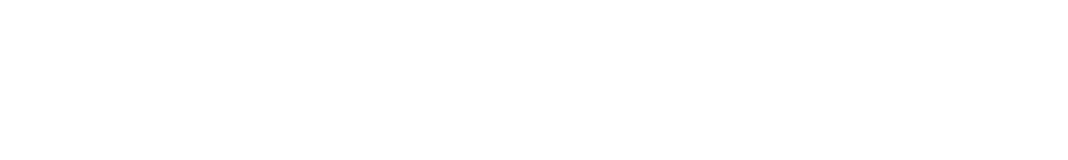
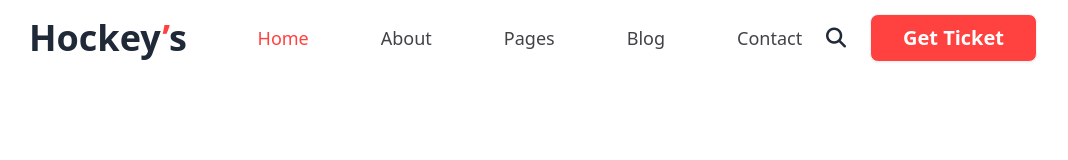
Before and after one commit to TASNIM045/b9a3_hockeys_main, a plain HTML site: page index.html in a window 1280 px wide. Shown: the whole page, without its empty margins (107-1175 px from the left). Drawn offline with nearby package versions, Linux system fonts and the light colour scheme.

Commit message:
navbar added

```diff
--- a/index.html
+++ b/index.html
@@ -39,12 +39,49 @@
 
 <body>
     <!-- header section -->
-    <header>
-
+    <header class="lg:mx-32">
+        <!-- nav section -->
+        <div class="navbar bg-base-100">
+            <div class="navbar-start">
+                <div class="dropdown">
+                    <div tabindex="0" role="button" class="btn btn-ghost lg:hidden">
+                        <svg xmlns="http://www.w3.org/2000/svg" class="h-5 w-5" fill="none" viewBox="0 0 24 24"
+                            stroke="currentColor">
+                            <path stroke-linecap="round" stroke-linejoin="round" stroke-width="2"
+                                d="M4 6h16M4 12h8m-8 6h16" />
+                        </svg>
+                    </div>
+                    <ul tabindex="0"
+                        class="menu menu-sm dropdown-content bg-base-100 rounded-box z-[1] mt-3 w-52 p-2 shadow">
+                        <li><a>Home</a></li>
+                        <li><a>About</a></li>
+                        <li><a>Pages</a></li>
+                        <li><a>Blog</a></li>
+                        <li><a>Contact</a></li>
+                    </ul>
+                </div>
+                <a class="text-2xl lg:text-4xl font-extrabold">Hockey<span class="text-[#FF4240]">’</span>s</a>
+            </div>
+            <div class="navbar-center hidden lg:flex">
+                <ul class="menu menu-horizontal px-1 text-[#424247] text-lg">
+                    <li class="mx-5"><a><span class="text-[#FF4240]">Home</span></a></li>
+                    <li class="mx-5"><a>About</a></li>
+                    <li class="mx-5"><a>Pages</a></li>
+                    <li class="mx-5"><a>Blog</a></li>
+                    <li class="mx-5"><a>Contact</a></li>
+                </ul>
+            </div>
+            <div class="navbar-end">
+                <div class="hidden lg:block">
+                    <i class="fa-solid fa-magnifying-glass mx-6 text-xl"></i>
+                </div>
+                <a class="btn text-xl text-white bg-[#FF4240] lg:px-8">Get Ticket</a>
+            </div>
+        </div>
     </header>
 
     <!-- main section -->
-    <main>
+    <main class="lg:mx-32">
 
     </main>
 
```
